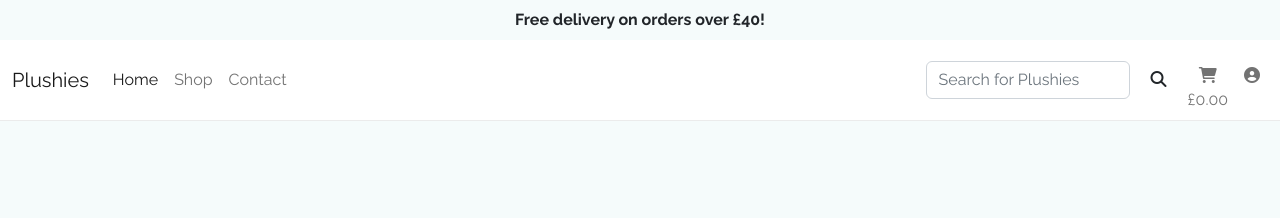
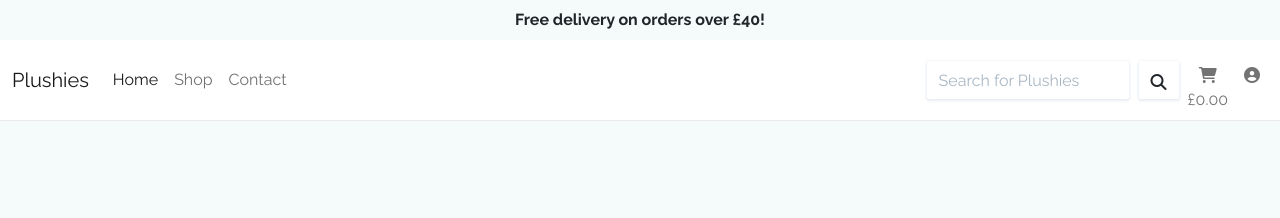
Before and after one commit to KlaudiaMatysiak/plushies, a Django app: page / in a window 1280 px wide. Shown: the top 218 px of the page. Run offline with Django 3.2, Linux system fonts and the light colour scheme; some libraries are stand-ins or nearby versions.

Commit message:
Add form styling to have consistant style form throughout the website

```diff
--- a/static/css/base.css
+++ b/static/css/base.css
@@ -26,3 +26,29 @@ body {
     right: 0;
     z-index: 999;
 }
+
+.form-control {
+    box-sizing: border-box;
+    height: 40px;
+    padding: 10px 12px;
+    border: 1px solid transparent;
+    border-radius: 4px;
+    background-color: white;
+    box-shadow: 0 1px 3px 0 #e6ebf1;
+    -webkit-transition: box-shadow 150ms ease;
+    transition: box-shadow 150ms ease;
+}
+
+.form-control--focus,
+.form-control:focus,
+.form-control:active {
+    box-shadow: 0 1px 3px 0 #cfd7df;
+}
+
+.form-control--webkit-autofill {
+    background-color: #fefde5 !important;
+}
+
+.form-control::placeholder {
+    color: #aab7c4;
+}
```
